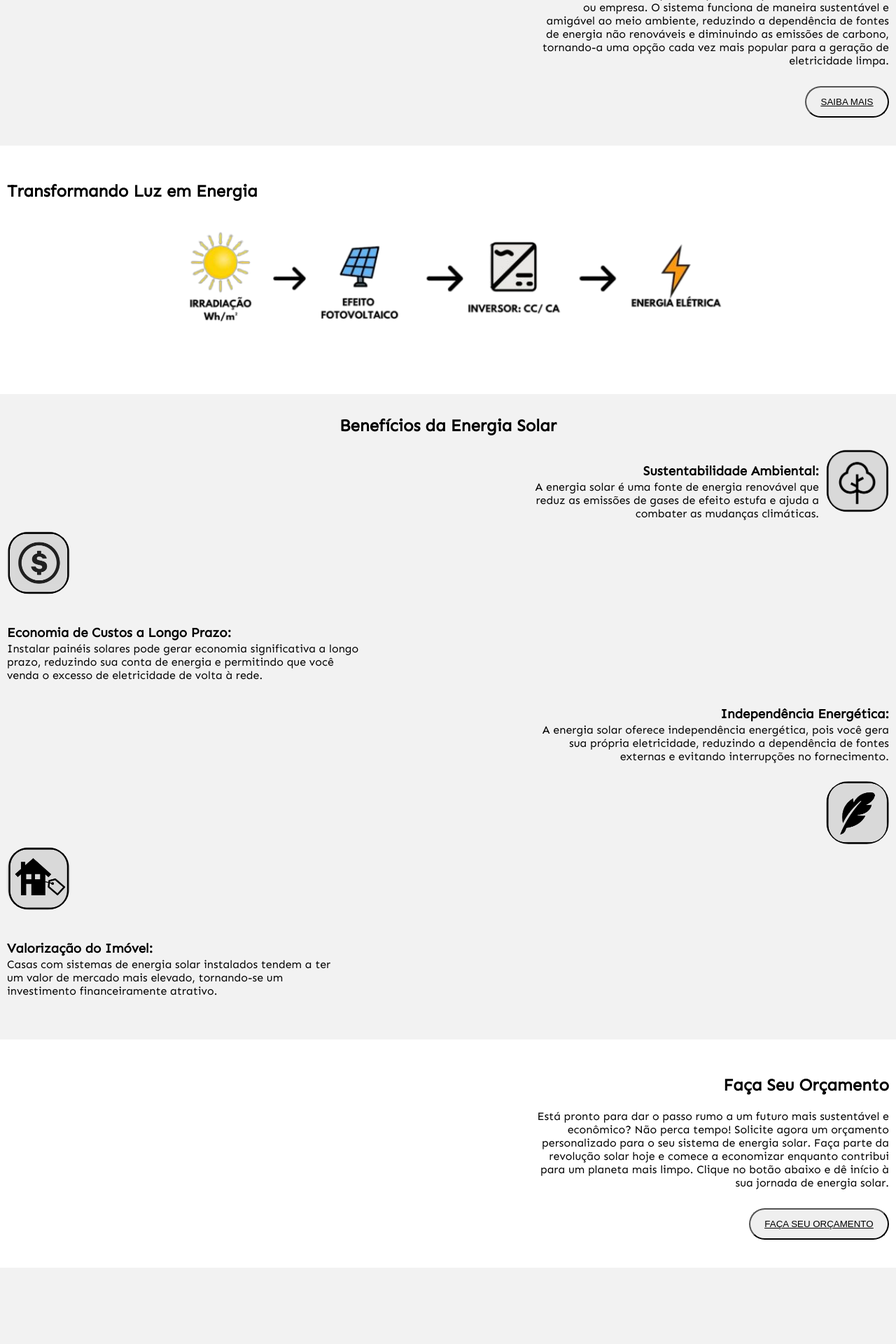
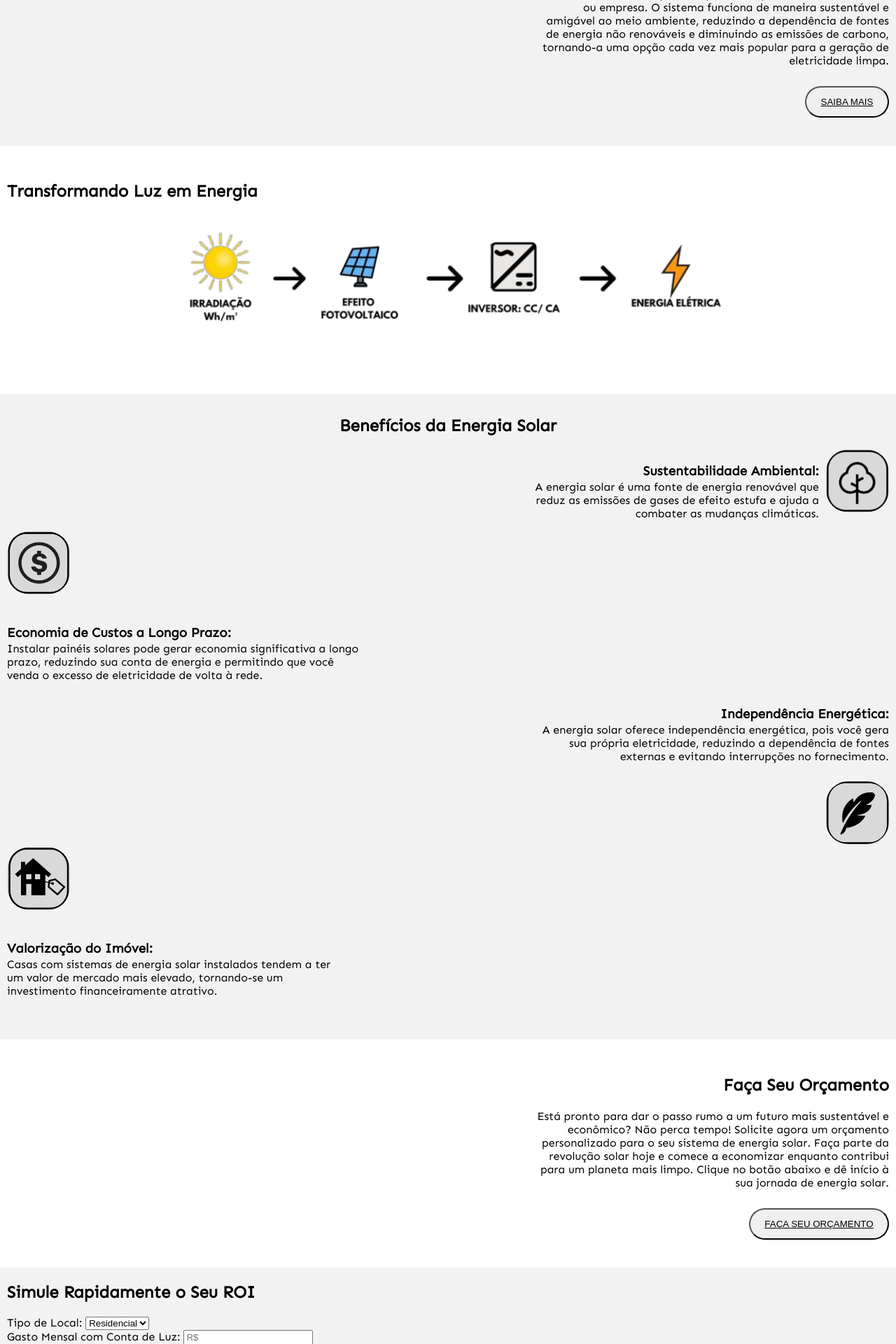
Before and after one commit to arthursuzuki/ECOnnect, a Django app: template Budget/templates/informacaosolar.html in a window 1280 px wide. Shown: the part 561-2481 px from the top of the page at 70% size. Before the commit the page ends 2372 px from the top, so only its background shows below. Run offline with Django 3.2, Linux system fonts and the light colour scheme; the template is opened without the code that fills it, so the values that code supplies are empty.

Commit message:
adicionando calculo a informacaosolar

```diff
--- a/Budget/templates/informacaosolar.html
+++ b/Budget/templates/informacaosolar.html
@@ -113,16 +113,6 @@
             padding: 10px;
             cursor: pointer;
             text-decoration: underline;
-        }
-
-        #popup {
-            position: absolute;
-            display: none;
-            background-color: #f9f9f9;
-            box-shadow: 0px 8px 16px 0px rgba(0, 0, 0, 0.2);
-            padding: 12px 16px;
-            z-index: 1;
-            right: 60px;
         }
 
     </style>
@@ -261,5 +251,69 @@
             <a href={% url 'orcamento'%} style="color: black;">FAÇA SEU ORÇAMENTO</a>
         </button>
     </div>
+
+    <div style="background-color: #F2F2F2;">
+        <div class="text">
+            <h2 style="text-align: left; margin-top: 20px; margin-left: 10px;">Simule Rapidamente o Seu ROI</h2>
+        </div>
+
+        <form method="POST" style="text-align: left; margin-top: 20px; margin-left: 10px;">
+            {% csrf_token %}
+            <label for="tipo_local">Tipo de Local:</label>
+            <select name="tipo_local" id="tipo_local">
+                <option value="Residencial">Residencial</option>
+                <option value="Comercial">Comercial</option>
+                <option value="Industrial">Industrial</option>
+            </select>
+            <br>
+            <label for="gasto_mensal">Gasto Mensal com Conta de Luz:</label>
+            <input type="text" name="gasto_mensal" id="gasto_mensal" placeholder="R$">
+            <br>
+            <button id="button" style="width: 100px; float: left; margin-top: 1px; margin-bottom: 40px;">
+                <a onclick="calcularROI()" style="color: black;">SIMULE JÁ</a>
+            </button>
+            <br>
+        </form>
+
+        <div class="flex-left; margin-left: 15px;">
+            <div style="margin-top: 50px; margin-left: 15px;">
+                {% if roi is not None %}
+                    <h3>ROI Estimado:</h3>
+                    <p>O retorno sobre o investimento pode ser de até {{ roi|floatformat:2 }}%.</p>
+                {% endif %}
+            </div>
+        </div>
+
+        <script>
+            function calcularROI() {
+                var tipoLocal = document.getElementById('tipo_local').value;
+                var gastoMensal = parseFloat(document.getElementById('gasto_mensal').value.replace('R$', '').replace(',', '').trim());
+
+                if (isNaN(gastoMensal)) {
+                    alert('Por favor, insira um valor válido para o gasto mensal.');
+                    return;
+                }
+
+                var custoInstalacao = 0;
+
+                if (tipoLocal === 'Residencial') {
+                    custoInstalacao = 5000;
+                } else if (tipoLocal === 'Comercial') {
+                    custoInstalacao = 10000;
+                } else if (tipoLocal === 'Industrial') {
+                    custoInstalacao = 20000;
+                } else {
+                    alert('Selecione um tipo de local válido.');
+                    return;
+                }
+
+                var economiaAnual = gastoMensal * 12;
+                var roi = (economiaAnual / custoInstalacao) * 100;
+
+                var resultadoElement = document.getElementById('resultado_roi');
+                resultadoElement.innerHTML = '<h3>ROI Calculado:</h3><p>O retorno sobre o investimento é de ' + roi.toFixed(2) + '%.</p>';
+            }
+        </script>
+    </div>
 </body>
 </html>
```
Also changed, not shown: Budget/views.py (+24 -4 lines).
